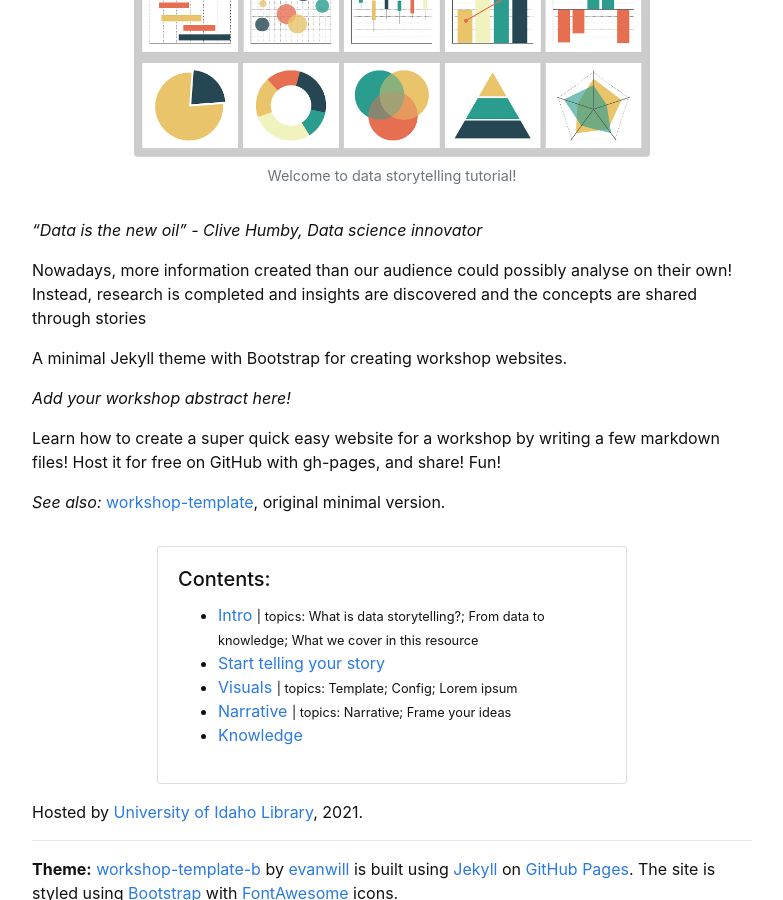
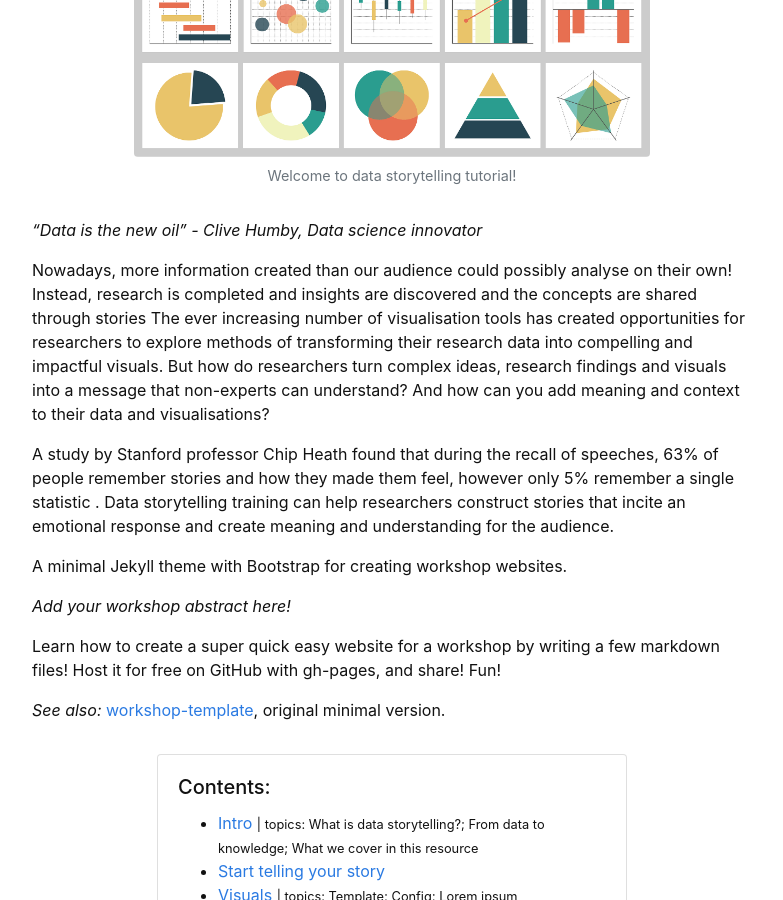
Before and after one commit to masamiy/DataStoryTelling, a Jekyll site: the page built from index.md, in a window 1280 px wide and 900 px high, scrolled down 326 px. Shown: the whole window, without its empty margins (248-1031 px from the left). Built offline with Jekyll 4.4.1, drawn with Linux system fonts in a browser that asks for light colours.

Commit message:
Update index.md

```diff
--- a/index.md
+++ b/index.md
@@ -9,7 +9,11 @@ layout: default
 *"Data is the new oil" - Clive Humby, Data science innovator*
 
 Nowadays, more information created than our audience could possibly analyse on their own! Instead, research is completed and insights are discovered and the concepts are shared through stories
+The ever increasing number of visualisation tools has created opportunities for researchers to explore methods of transforming their research data into compelling and impactful visuals. But how do researchers turn complex ideas, research findings and visuals into a message that non-experts can understand? And how can you add meaning and context to their data and visualisations?
 
+
+A study by Stanford professor Chip Heath found that during the recall of speeches, 63% of people remember stories and how they made them feel, however only 5% remember a single statistic .
+Data storytelling training can help researchers construct stories that incite an emotional response and create meaning and understanding for the audience.
 
 
 
```
